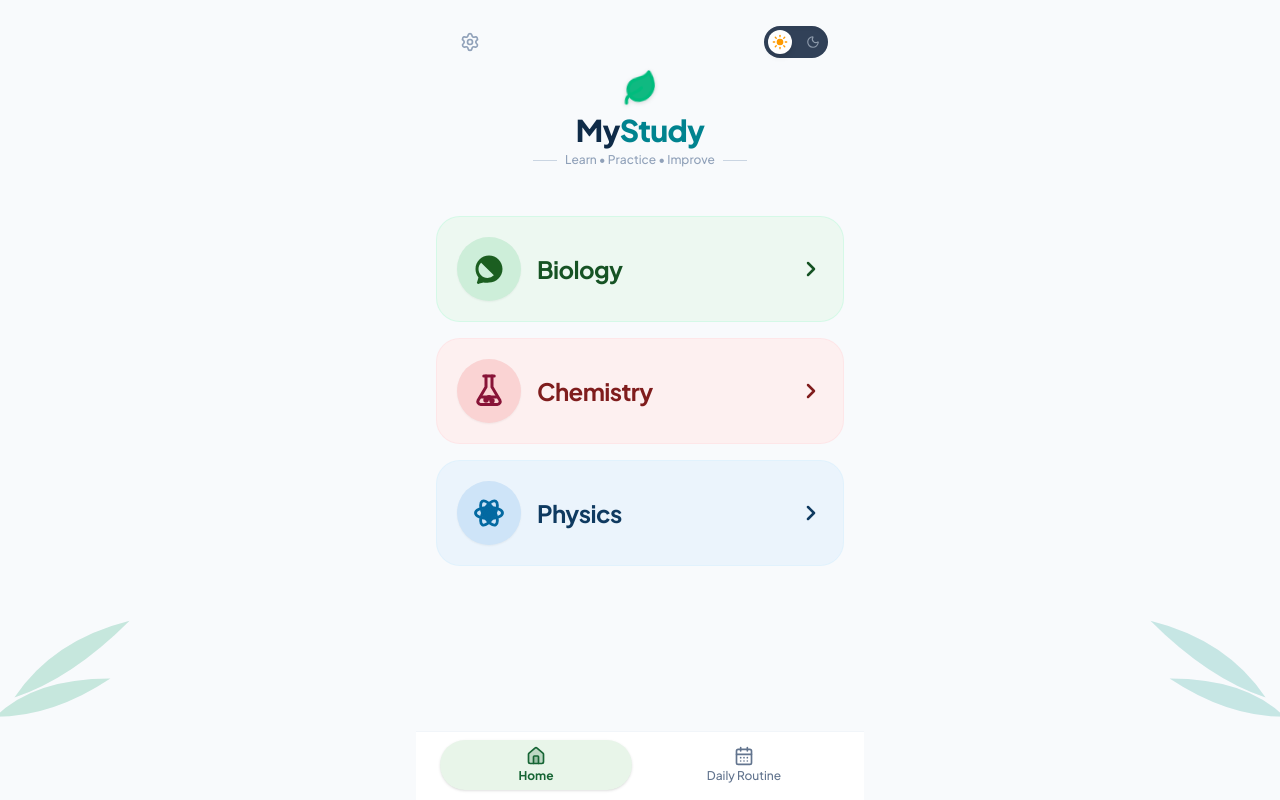
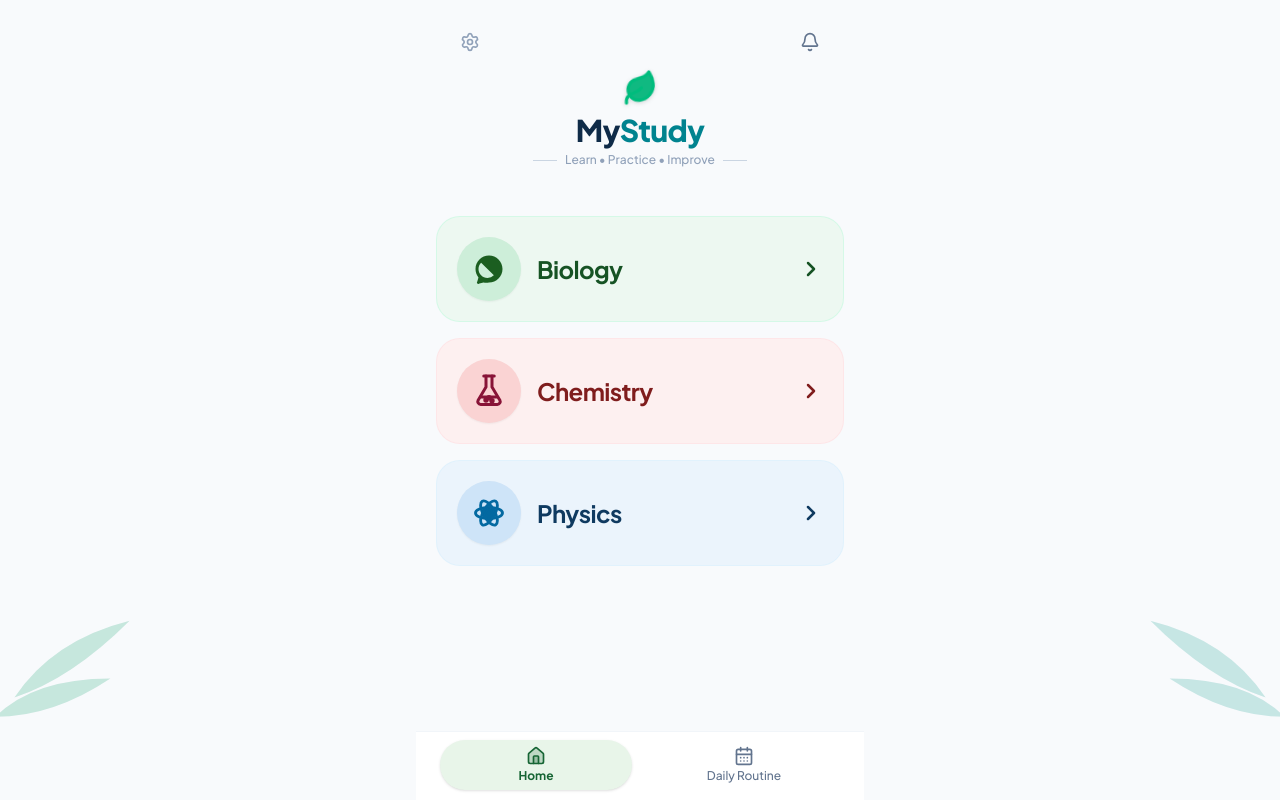
Before and after one commit to imranfarhanofficial-ops/mystudy-app, a React (Vite) app: page / in a window 1280 px wide. Built offline with nearby package versions, Linux system fonts and the light colour scheme.

Commit message:
Update Header.tsx

```diff
--- a/src/components/Header.tsx
+++ b/src/components/Header.tsx
@@ -1,58 +1,55 @@
+
 import React from 'react';
-import { Sun, Moon, Settings as SettingsIcon, Download } from 'lucide-react';
-import { usePWAInstall } from '../hooks/usePWAInstall';
+import { Settings as SettingsIcon, Bell } from 'lucide-react';
 
 interface HeaderProps {
   isDark: boolean;
   onToggleTheme: () => void;
   onOpenSettings: () => void;
   onOpenApkModal: () => void;
+  onOpenNotifications?: () => void;
   minimal?: boolean;
 }
 
 export const Header: React.FC<HeaderProps> = ({
-  isDark,
-  onToggleTheme,
   onOpenSettings,
-  onOpenApkModal,
+  onOpenNotifications,
   minimal = false,
 }) => {
-  const { isInstallable, install } = usePWAInstall();
-
   if (minimal) {
     return (
       <header className="pt-2 pb-2 px-4 flex items-center justify-between">
         <div className="flex items-center gap-1.5">
-          <svg className="w-5 h-5 text-emerald-500" viewBox="0 0 24 24" fill="currentColor">
+          <svg
+            className="w-5 h-5 text-emerald-500"
+            viewBox="0 0 24 24"
+            fill="currentColor"
+          >
             <path d="M17 8C8 10 5.9 16.17 3.82 21.34L5.71 22l1-2.3A4.49 4.49 0 0 0 8 20C19 20 22 3 22 3c-1 2-8 2-11 5" />
           </svg>
+
           <span className="font-extrabold text-base tracking-tight text-slate-800 dark:text-white">
             My<span className="text-teal-600 dark:text-teal-400">Study</span>
           </span>
         </div>
-        <div className="flex items-center gap-2">
-          {isInstallable && (
-            <button
-              onClick={install}
-              className="p-1.5 rounded-full text-teal-600 dark:text-teal-400 hover:bg-slate-100 dark:hover:bg-slate-800 transition"
-              title="Install App"
-            >
-              <Download className="w-4 h-4" />
-            </button>
-          )}
+
+        <div className="flex items-center gap-3">
           <button
-            onClick={onToggleTheme}
-            className="p-1.5 rounded-full text-slate-600 dark:text-slate-300 hover:bg-slate-100 dark:hover:bg-slate-800 transition"
-            title="Toggle Theme"
+            onClick={onOpenNotifications}
+            className="p-2 rounded-full text-slate-600 dark:text-slate-300 hover:bg-slate-100 dark:hover:bg-slate-800 transition active:scale-95"
+            title="Notifications"
+            aria-label="Notifications"
           >
-            {isDark ? <Sun className="w-4 h-4 text-amber-400" /> : <Moon className="w-4 h-4 text-slate-700" />}
+            <Bell className="w-5 h-5" />
           </button>
+
           <button
             onClick={onOpenSettings}
-            className="p-1.5 rounded-full text-slate-600 dark:text-slate-300 hover:bg-slate-100 dark:hover:bg-slate-800 transition"
-            title="Settings & Backup"
+            className="p-2 rounded-full text-slate-600 dark:text-slate-300 hover:bg-slate-100 dark:hover:bg-slate-800 transition active:scale-95"
+            title="Settings"
+            aria-label="Settings"
           >
-            <SettingsIcon className="w-4 h-4" />
+            <SettingsIcon className="w-5 h-5" />
           </button>
         </div>
       </header>
@@ -61,58 +58,29 @@ export const Header: React.FC<HeaderProps> = ({
 
   return (
     <header className="relative pt-6 pb-4 px-4 flex flex-col items-center">
-      {/* Top action row */}
+      {/* Top Action Row */}
       <div className="w-full flex items-center justify-between mb-2">
         <button
           onClick={onOpenSettings}
           className="p-2 rounded-full text-slate-400 hover:text-slate-700 dark:hover:text-slate-200 hover:bg-slate-100 dark:hover:bg-slate-800 transition active:scale-95"
-          title="Backup & Settings"
+          title="Settings"
           aria-label="Settings"
         >
           <SettingsIcon className="w-5 h-5" />
         </button>
 
-        {/* Light / Dark Mode Toggle Pill exactly as in reference image */}
-        <div className="flex items-center gap-2">
-          {isInstallable && (
-            <button
-              onClick={install}
-              className="flex items-center gap-1 text-xs font-semibold px-2.5 py-1 rounded-full bg-teal-50 dark:bg-teal-950/60 text-teal-700 dark:text-teal-300 border border-teal-200 dark:border-teal-800 transition active:scale-95"
-            >
-              <Download className="w-3.5 h-3.5" />
-              <span>Install</span>
-            </button>
-          )}
-
-          <button
-            onClick={onToggleTheme}
-            className="relative w-16 h-8 bg-slate-700 dark:bg-slate-800 rounded-full p-1 transition-colors duration-200 focus:outline-none flex items-center shadow-inner"
-            aria-label="Toggle theme"
-          >
-            {/* Sliding knob */}
-            <div
-              className={`w-6 h-6 rounded-full bg-white shadow-md flex items-center justify-center transform transition-transform duration-200 ease-in-out ${
-                isDark ? 'translate-x-8' : 'translate-x-0'
-              }`}
-            >
-              {isDark ? (
-                <Moon className="w-3.5 h-3.5 text-slate-800 fill-slate-800" />
-              ) : (
-                <Sun className="w-4 h-4 text-amber-500 fill-amber-500" />
-              )}
-            </div>
-            {/* Background icons */}
-            <div className="absolute inset-0 flex items-center justify-between px-2 pointer-events-none">
-              <Sun className={`w-3.5 h-3.5 text-amber-400 ${!isDark ? 'opacity-0' : 'opacity-60'}`} />
-              <Moon className={`w-3.5 h-3.5 text-slate-300 ${isDark ? 'opacity-0' : 'opacity-60'}`} />
-            </div>
-          </button>
-        </div>
+        <button
+          onClick={onOpenNotifications}
+          className="relative p-2 rounded-full text-slate-500 dark:text-slate-300 hover:text-slate-800 dark:hover:text-white hover:bg-slate-100 dark:hover:bg-slate-800 transition active:scale-95"
+          title="Notifications"
+          aria-label="Notifications"
+        >
+          <Bell className="w-5 h-5" />
+        </button>
       </div>
 
-      {/* Brand Logo & Sprout Emblem */}
+      {/* Brand Logo */}
       <div className="flex flex-col items-center">
-        {/* Leaf sprout icon */}
         <div className="relative w-10 h-10 mb-1 flex items-center justify-center">
           <svg
             className="w-9 h-9 text-emerald-500 transform -rotate-6 filter drop-shadow-sm"
@@ -131,17 +99,15 @@ export const Header: React.FC<HeaderProps> = ({
           </svg>
         </div>
 
-        {/* Brand Name: "My" (navy) + "Study" (teal) */}
         <h1 className="text-3xl font-extrabold tracking-tight flex items-center">
           <span className="text-[#0f2b48] dark:text-slate-100">My</span>
           <span className="text-[#00838f] dark:text-teal-400">Study</span>
         </h1>
 
-        {/* Subtitle with divider lines: — Learn • Practice • Improve — */}
         <div className="flex items-center gap-2 mt-1 text-xs text-slate-400 dark:text-slate-400 font-medium">
-          <span className="w-6 h-[1px] bg-slate-300 dark:bg-slate-700 inline-block"></span>
+          <span className="w-6 h-[1px] bg-slate-300 dark:bg-slate-700 inline-block" />
           <span>Learn • Practice • Improve</span>
-          <span className="w-6 h-[1px] bg-slate-300 dark:bg-slate-700 inline-block"></span>
+          <span className="w-6 h-[1px] bg-slate-300 dark:bg-slate-700 inline-block" />
         </div>
       </div>
     </header>
```
